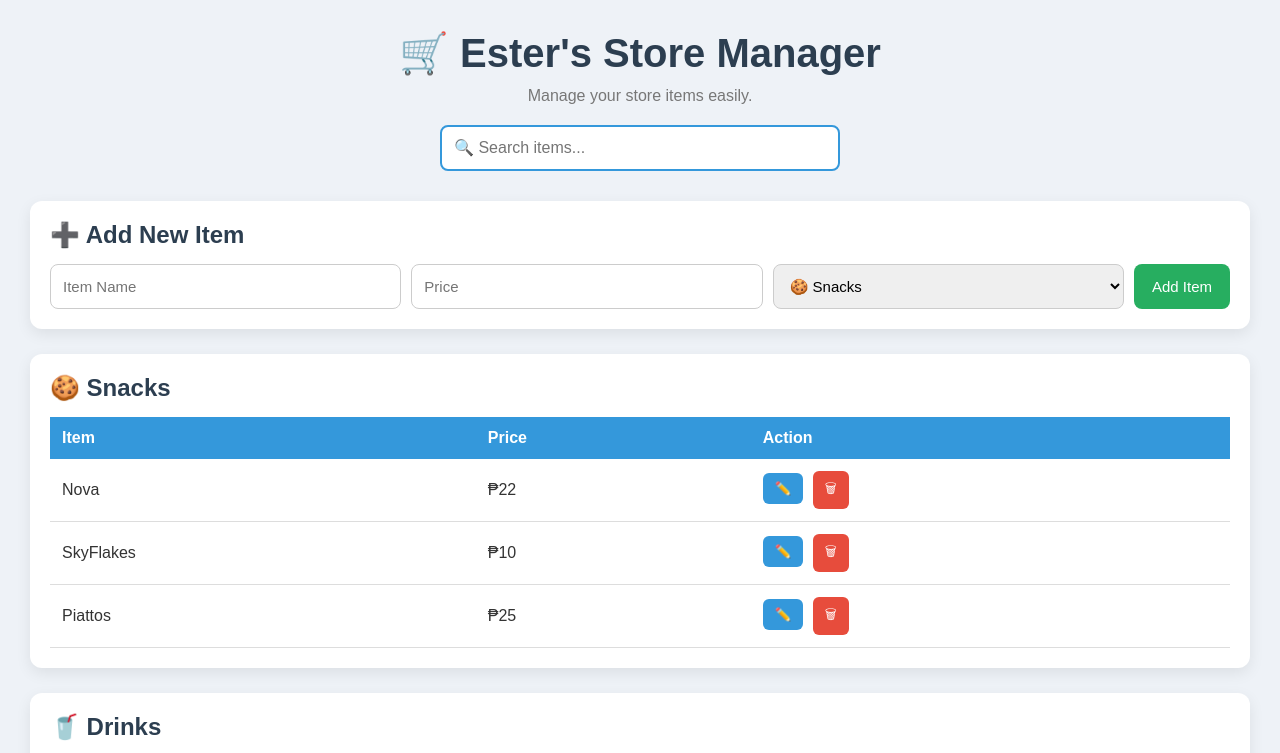
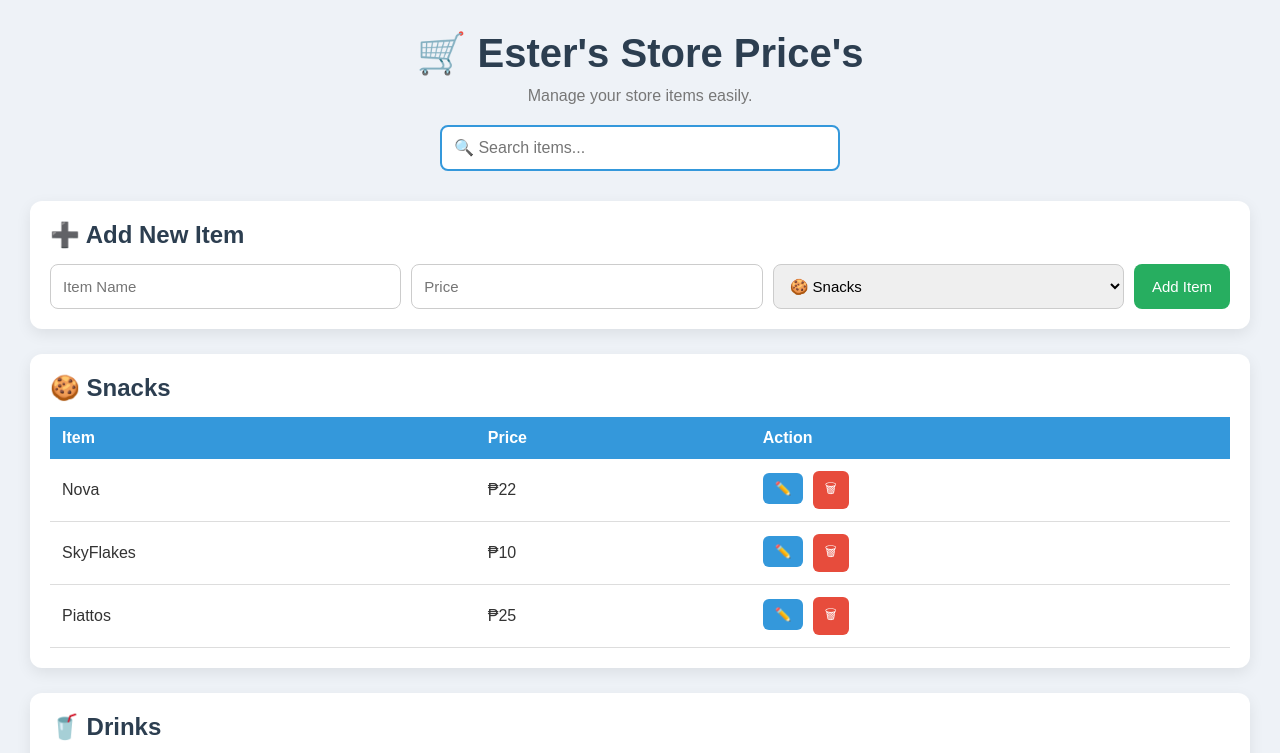
Before and after one commit to minozajerus-design/Store-List, a plain HTML site: page index.html in a window 1280 px wide. Shown: the top 753 px of the page. Drawn offline with Linux system fonts and the light colour scheme.

Commit message:
Update index.html

```diff
--- a/index.html
+++ b/index.html
@@ -4,7 +4,7 @@
 <head>
     <meta charset="UTF-8">
     <meta name="viewport" content="width=device-width, initial-scale=1.0">
-    <title>Ester's Store Manager</title>
+    <title>Ester's Store</title>
 
     <link rel="stylesheet" href="style.css">
     <script src="script.js" defer></script>
@@ -14,7 +14,7 @@
 
 <header>
 
-    <h1>🛒 Ester's Store Manager</h1>
+    <h1>🛒 Ester's Store Price's </h1>
     <p>Manage your store items easily.</p>
 
     <input
```
